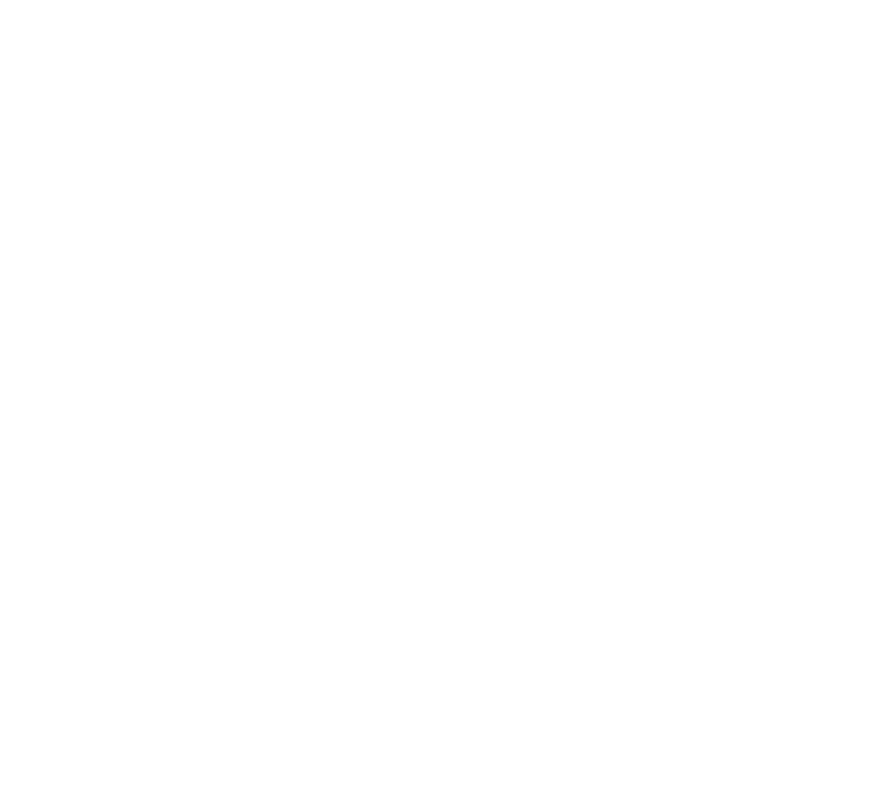
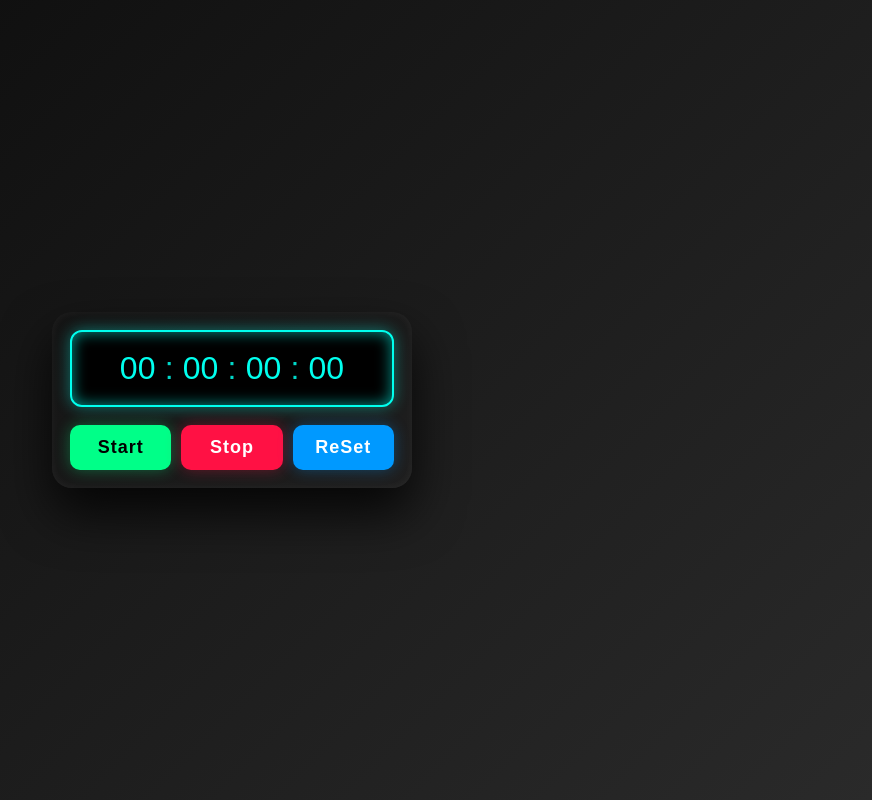
Before and after one commit to logeshwaran29082002/stop-watch, a plain HTML site: page index.html in a window 1280 px wide. Shown: the whole page, without its empty margins (408-1280 px from the left). Drawn offline with Linux system fonts and the light colour scheme.

Commit message:
stop-watch

```diff
--- a/index.html
+++ b/index.html
@@ -1,11 +1,27 @@
 <!DOCTYPE html>
 <html lang="en">
-<head>
-    <meta charset="UTF-8">
-    <meta name="viewport" content="width=device-width, initial-scale=1.0">
+  <head>
+    <meta charset="UTF-8" />
+    <meta name="viewport" content="width=device-width, initial-scale=1.0" />
     <title>Document</title>
-</head>
-<body>
-
-</body>
+    <link rel="stylesheet" href="style.css">
+  </head>
+  <body>
+    <div class="box">
+      <div class="frame">
+        <div class="hrs">00</div>
+        <div class="colon">:</div>
+        <div class="min">00</div>
+        <div class="colon">:</div>
+         <div class="sec">00</div>
+        <div class="colon">:</div>
+        <div class="m-s">00</div>
+      </div>
+      <div class="butons">
+        <button class="start">Start</button>
+        <button class="stop">Stop</button>
+        <button class="reset">ReSet</button>
+      </div>
+    </div>
+  </body>
 </html>
--- a/style.css
+++ b/style.css
@@ -0,0 +1,112 @@
+/* Reset */
+* {
+  margin: 0;
+  padding: 0;
+  box-sizing: border-box;
+  font-family: "Orbitron", sans-serif;
+}
+
+/* Body Center */
+body {
+  min-height: 100vh;
+  background: linear-gradient(135deg, #0a0a0a, #2a2a2a);
+  display: flex;
+  justify-content: center;
+  align-items: center;
+}
+
+/* Main Box */
+.box {
+  width: 360px;
+  background: linear-gradient(145deg, #141414, #1f1f1f);
+  padding: 18px;
+  border-radius: 20px;
+  box-shadow:
+    0 25px 50px rgba(0, 0, 0, 0.8),
+    inset 0 0 10px rgba(255, 255, 255, 0.05);
+  display: flex;
+  flex-direction: column;
+  gap: 18px;
+}
+
+/* Frame (Display Area) */
+.frame {
+  background: #000;
+  padding: 18px;
+  border-radius: 12px;
+  border: 2px solid #00ffee;
+  display: flex;
+  justify-content: center;
+  align-items: center;
+  gap: 6px;
+  font-size: 32px;
+  color: #00ffee;
+  box-shadow:
+    inset 0 0 15px rgba(0, 255, 238, 0.6),
+    0 0 15px rgba(0, 255, 238, 0.4);
+}
+
+/* Digits */
+.hrs, .min, .sec, .m-s {
+  min-width: 42px;
+  text-align: center;
+}
+
+/* Blinking Colon */
+.colon {
+  opacity: 0.85;
+  animation: blink 1s infinite;
+}
+
+@keyframes blink {
+  50% { opacity: 0.2; }
+}
+
+/* Buttons Panel */
+.butons {
+  display: flex;
+  justify-content: space-between;
+  gap: 10px;
+}
+
+/* Buttons */
+.butons button {
+  flex: 1;
+  padding: 12px 0;
+  border-radius: 10px;
+  border: none;
+  font-size: 18px;
+  cursor: pointer;
+  font-weight: bold;
+  letter-spacing: 1px;
+  transition: 0.2s;
+}
+
+/* Start Button */
+.start {
+  background: #00ff88;
+  box-shadow: 0 0 15px #00ff8855;
+}
+.start:hover {
+  background: #00cc6e;
+}
+
+/* Stop Button */
+.stop {
+  background: #ff1144;
+  color: white;
+  box-shadow: 0 0 15px #ff114455;
+}
+.stop:hover {
+  background: #cc0e36;
+}
+
+/* Reset Button */
+.reset {
+  background: #0099ff;
+  color: white;
+  box-shadow: 0 0 15px #0099ff55;
+}
+.reset:hover {
+  background: #0077cc;
+}
```
